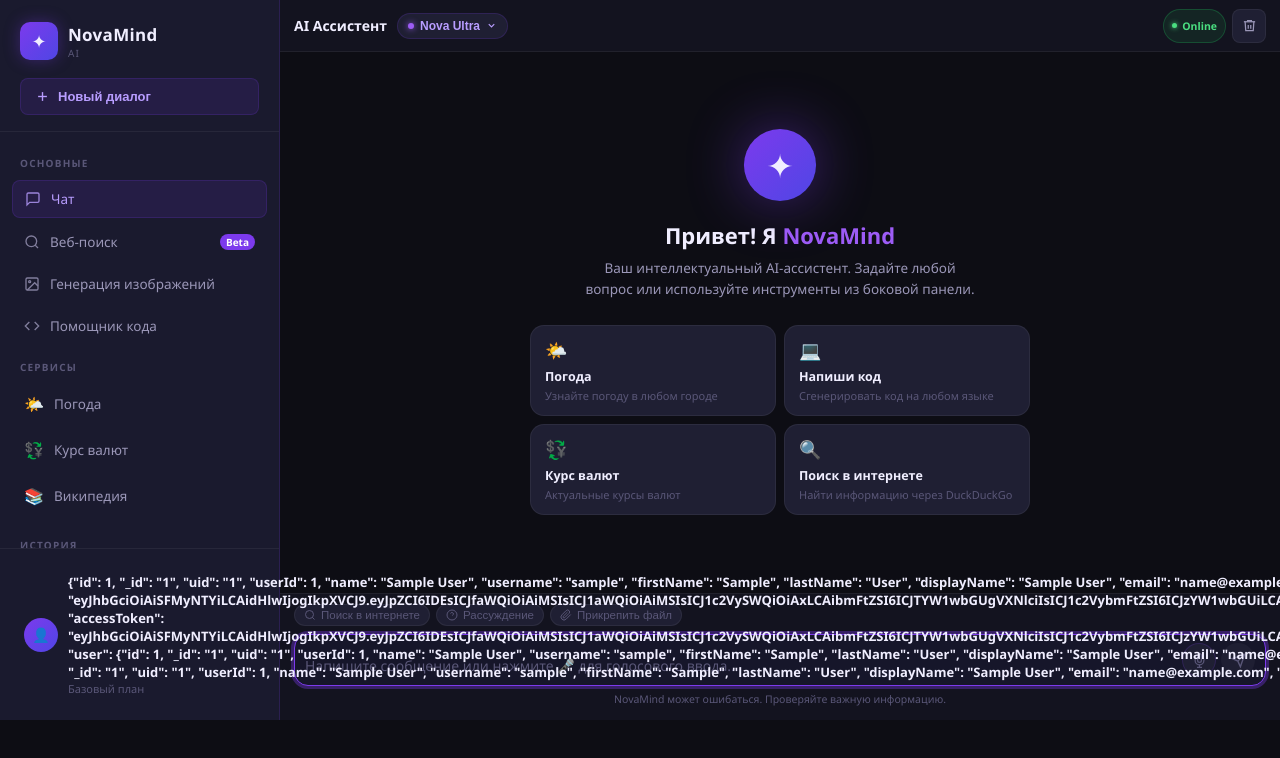
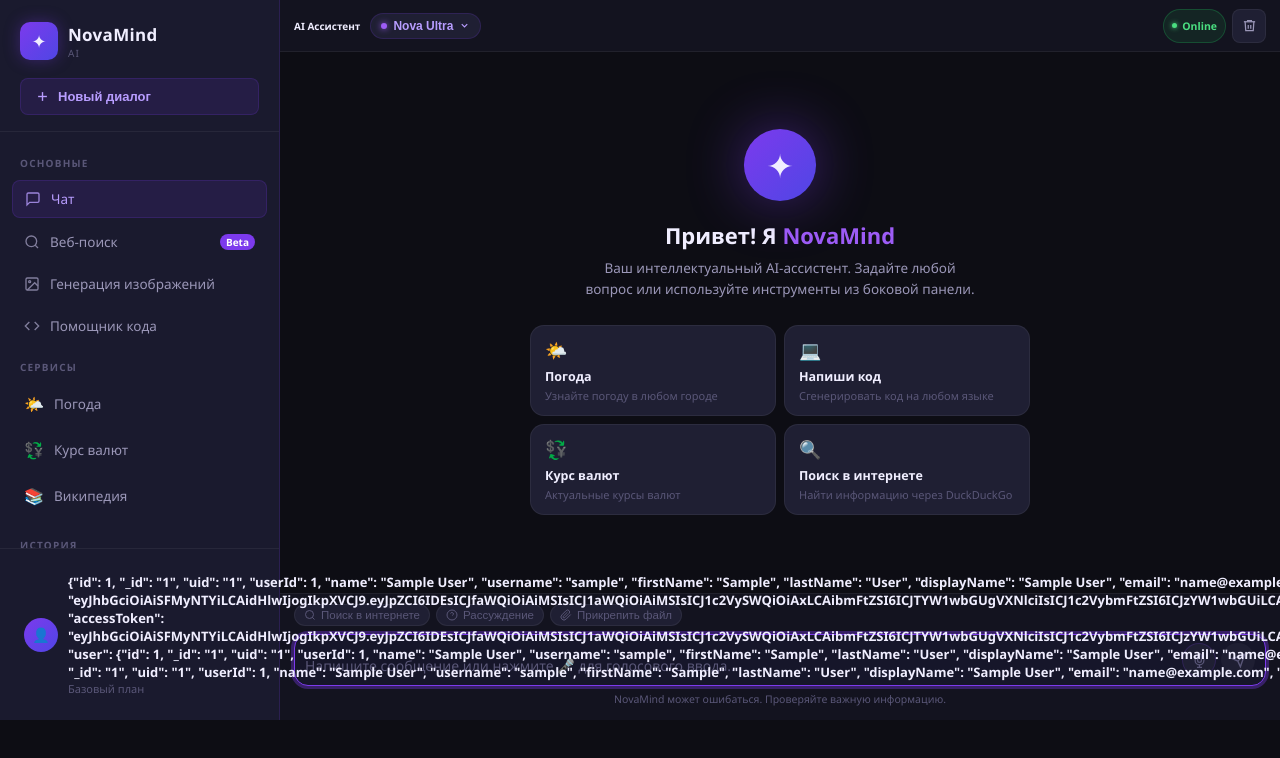
Before and after one commit to podshoevbunyod16-sketch/NovaMind, a plain HTML site: page templates/index.html in a window 1280 px wide. Drawn offline with Linux system fonts and the light colour scheme; sample sign-in values are in the browser's storage.

Commit message:
Update style.css

```diff
--- a/static/style.css
+++ b/static/style.css
@@ -159,7 +159,7 @@ html, body {
 }
 .menu-btn:hover { background: var(--bg-hover); color: var(--text-primary); }
 .menu-btn svg { width:17px; height:17px; }
-.topbar-title { font-size: 14px; font-weight: 700; white-space: nowrap; }
+.topbar-title { font-size: 10px; font-weight: 700; white-space: nowrap; }
 
 .model-selector {
   display: flex; align-items: center; gap: 6px; padding: 5px 10px; background: var(--bg-card);
```
